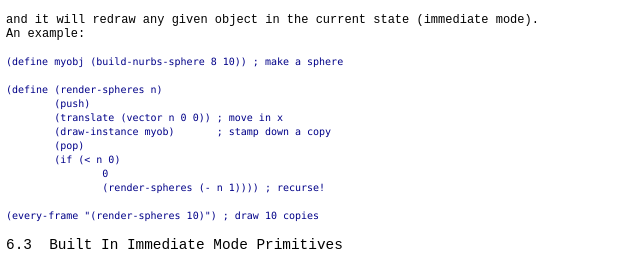
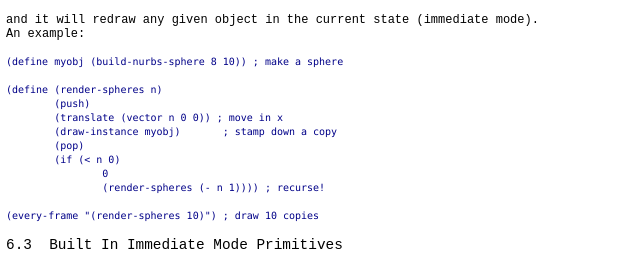
Before and after one commit to nebogeo/fluxus, a plain HTML site: page docs/primitives.html in a window 1280 px wide. Shown: the part 3132-3398 px from the top of the page, 0-640 px from the left. Drawn offline with Linux system fonts and the light colour scheme.

Commit message:
Fixed typo in 6.2 Instancing

```diff
--- a/docs/primitives.html
+++ b/docs/primitives.html
@@ -126,7 +126,7 @@ An example:
 (define (render-spheres n)
 	(push)
 	(translate (vector n 0 0)) ; move in x
-	(draw-instance myob)       ; stamp down a copy
+	(draw-instance myobj)       ; stamp down a copy
 	(pop)
 	(if (< n 0)
 		0
```
